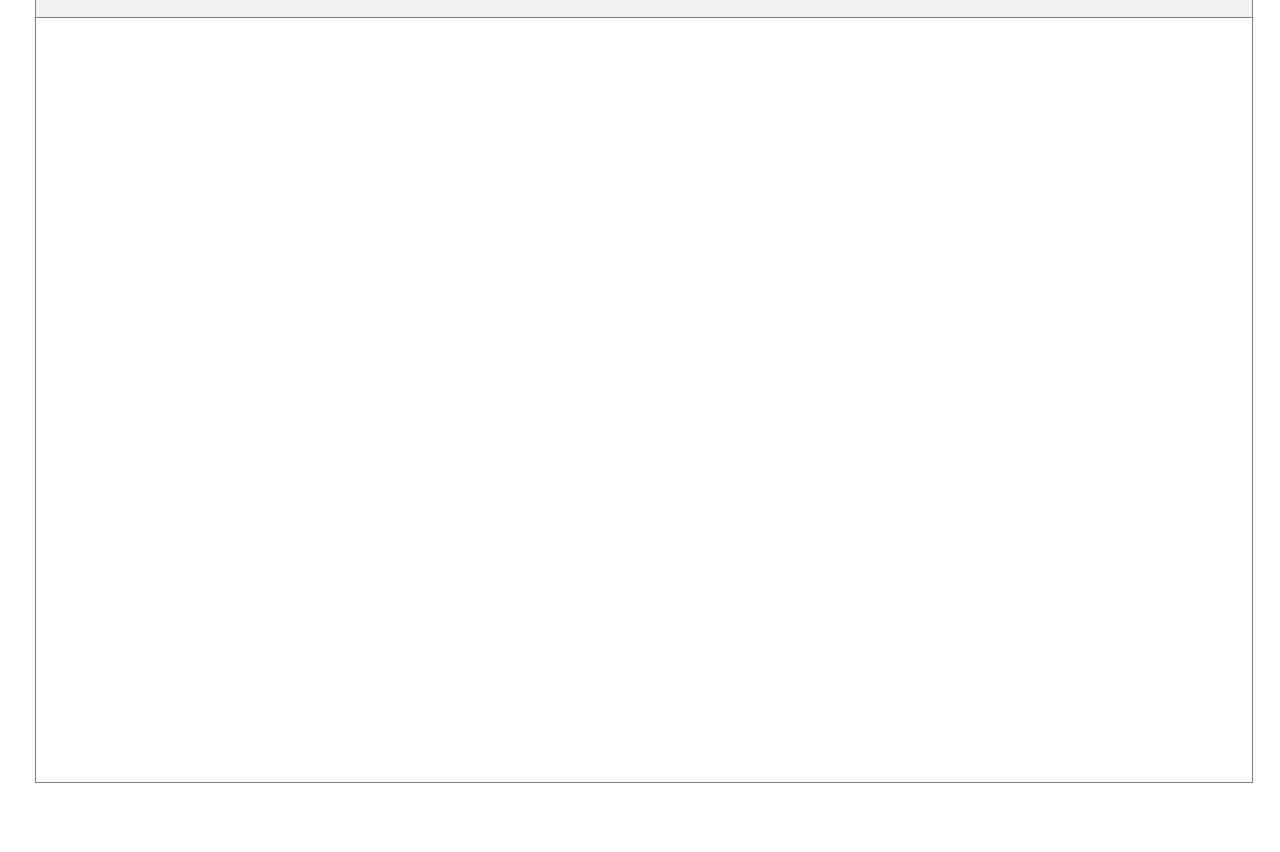
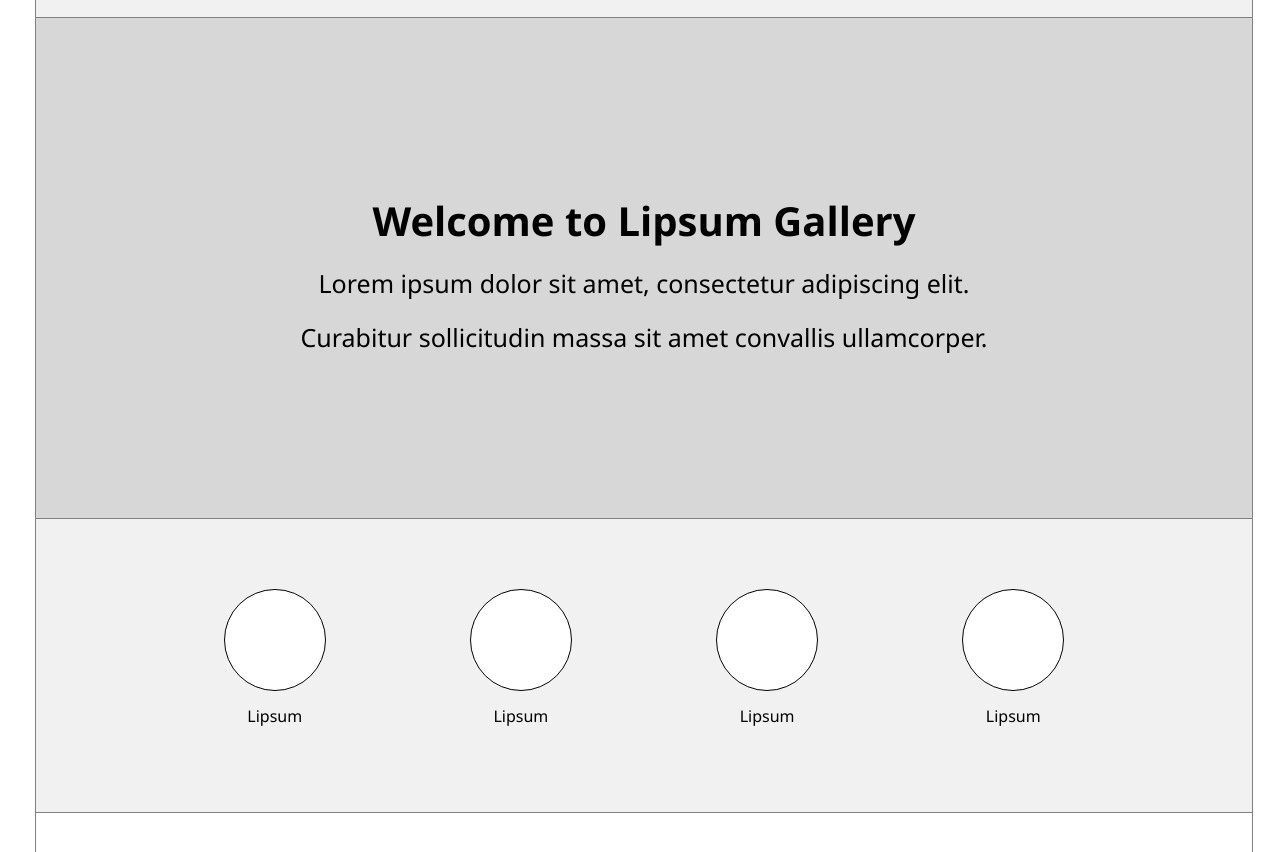
Before and after one commit to tahakhaan/final-project, a plain HTML site: page index.html in a window 1280 px wide. Shown: the part 154-1006 px from the top of the page. Before the commit the page ends 972 px from the top, so only its background shows below. Drawn offline with Linux system fonts and the light colour scheme.

Commit message:
section and div completed

```diff
--- a/css/modules/elements.css
+++ b/css/modules/elements.css
@@ -6,9 +6,25 @@ body {
     border: 1px solid gray;
     margin: 35px;
     width: 95%;
-    height: 900px;
+     height: 1800px;
 }
 
 h1 {
     float: left;
 }
+
+.section-head h2 {
+    margin: 0;
+    text-align: center;
+    padding-top: 180px;
+    font-size: 40px;
+}
+
+.section-head p {
+    text-align: center;
+    font-size: 25px;
+}
+
+section {
+    border-bottom: 1px solid grey;
+}
--- a/css/partials/main/main.css
+++ b/css/partials/main/main.css
@@ -0,0 +1,29 @@
+section {
+    background-color: rgb(215, 215, 215);
+    height: 500px;
+}
+
+.circle-div {
+    background-color: rgb(241, 241, 241);
+}
+
+.circle {
+    height: 100px;
+    width: 100px;
+    border-radius: 50%;
+    border: 1px solid black;
+    background-color: white;
+}
+
+.circle-div a {
+    display: inline-block;
+    text-align: center;
+    margin: 70px;
+    text-decoration: none;
+    color: black;
+}
+
+.circle-div {
+    text-align: center;
+    border-bottom: 1px solid grey;
+}
--- a/index.html
+++ b/index.html
@@ -13,7 +13,7 @@
 
     <div class="wrapper">
 
-        <header>
+        <header class="top-head">
             <div class="top-div clearfix">
                 <div class="left-div">
                     <img src="images/language.png" alt="Globe">
@@ -47,10 +47,51 @@
                         </ul>
                     </nav>
                 </div>
-            </header>
+            </div>
+        </header>
 
-        </div>
-    </div>
+
+        <main>
+            <section>
+                <header class="section-head">
+                    <h2>Welcome to Lipsum Gallery</h2>
+                    <p>Lorem ipsum dolor sit amet, consectetur adipiscing elit.</p>
+                    <p>Curabitur sollicitudin massa sit amet convallis ullamcorper.</p>
+                </header>
+            </section>
+
+            <div class="circle-div">
+
+                <a href="#">
+                    <div class="circle">
+                    </div>
+                    <p>Lipsum</p>
+                </a>
+
+                <a href="#">
+                    <div class="circle">
+                    </div>
+                    <p>Lipsum</p>
+                </a>
+
+                <a href="#">
+                    <div class="circle">
+                    </div>
+                    <p>Lipsum</p>
+                </a>
+
+                <a href="#">
+                    <div class="circle">
+                    </div>
+                    <p>Lipsum</p>
+                </a>
+
+            </div>
+
+        </main>
+
+
+     </div>
 
 </body>
 </html>
```
